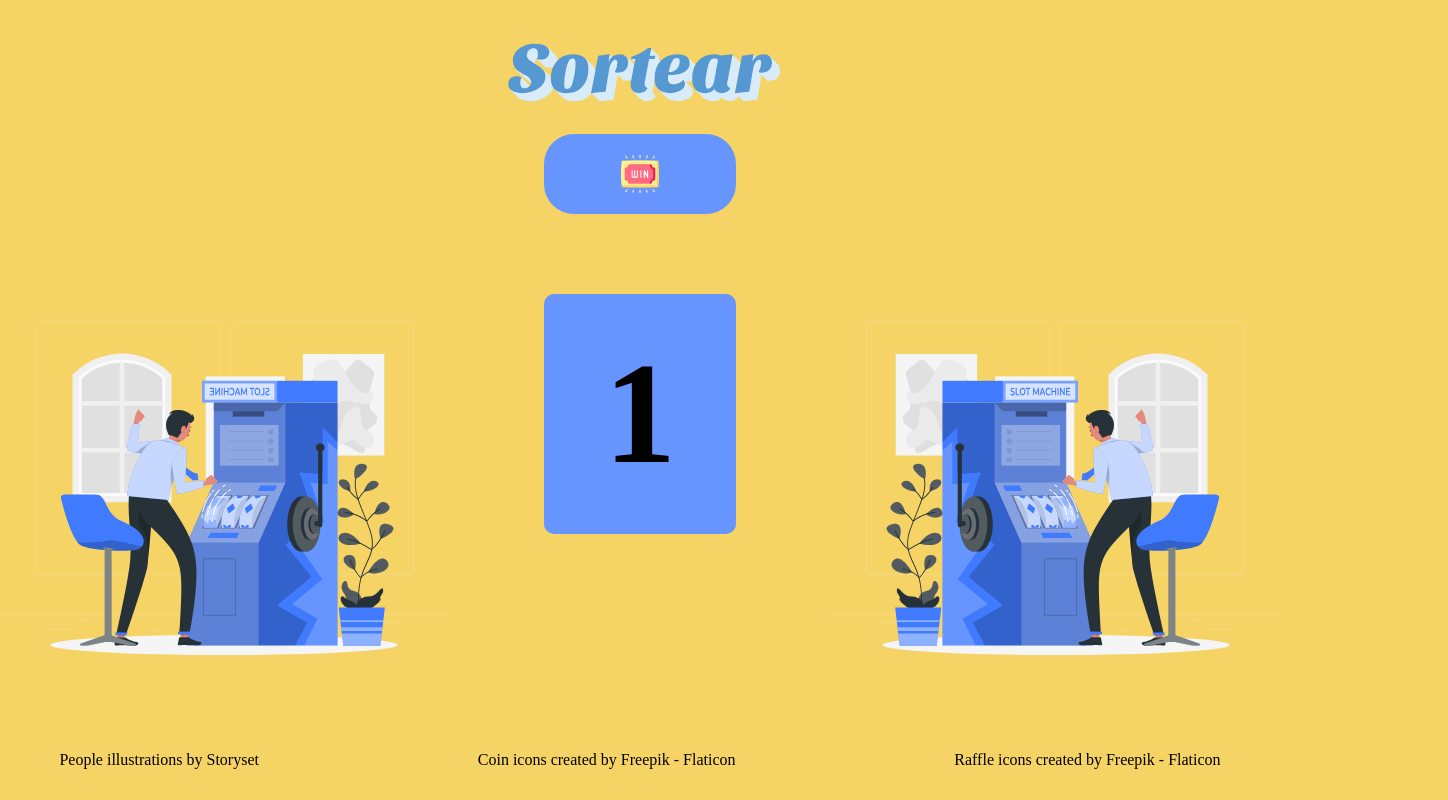
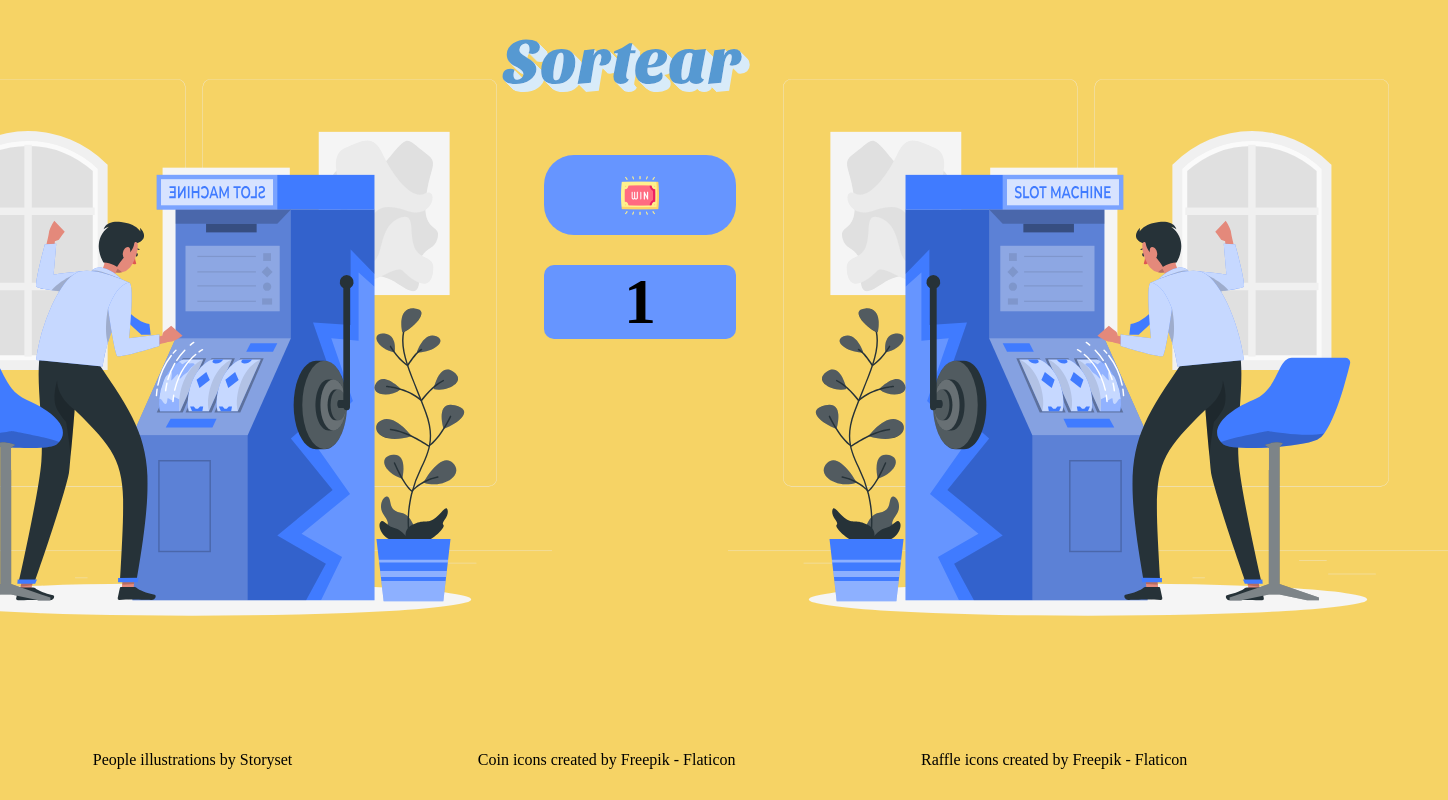
Before and after one commit to Bruno-SSC/Sorting-number, a plain HTML site: page index.html in a window 1280 px wide. Shown: the whole page, 1448 px wide, since content can reach past the window. Drawn offline with Linux system fonts and the light colour scheme.

Commit message:
cleaning

```diff
--- a/index.html
+++ b/index.html
@@ -1,60 +1,55 @@
 <!DOCTYPE html>
 <html lang="en">
     <head>
+        <!-- Metas -->
         <meta charset="UTF-8">
         <meta http-equiv="X-UA-Compatible" content="IE=edge">
         <meta name="viewport" content="width=device-width, initial-scale=1.0">
-        <title>Sorteio</title>
-        <link rel="stylesheet" href="css/style.css">
-        <script src="script.js" defer></script>
-
-        <style>
-
-        * {
-            margin: 0;
-            padding: 0;
-            list-style: none;
-            box-sizing: border-box;
-            text-decoration: none ;
-        }
-
-        </style>
+        <!-- Styles -->
+        <link rel="stylesheet" href="styles/style.css">
+        <!-- Links -->
+        <script src="./scripts/script.js" defer></script>
+        <!-- Title -->
+        <title>Sorting</title>
     </head>
     <body>
         <main>
-
-            <div class="container-img">
-                <img id="img-left" src="./assets/Slot machine-rafiki.svg"
-                    alt="">
+            <div class="img-cont">
+                <img class="left" src="./styles/assets/Slot-machine-rafiki.svg"
+                    alt="slot-machine">
             </div>
 
-            <div id="sortBTN-container">
-
-                <img id="title" src="./assets/Sortear.svg" alt="">
-
-                <div id="sortBTN">
-                    <img src="./assets/win.png" alt="">
+            <div class="middle-cont">
+                <div class="title">
+                    <img src="./styles/assets/Sortear.svg" alt="">
                 </div>
 
-                <div id="resultado">
+                <div id="sortBTN" class="sort-button">
+                    <img src="./styles/assets/win.png" alt="">
+                </div>
+
+                <div id="result" class="result">
                     <h1>1</h1>
                 </div>
 
             </div>
 
-            <div class="container-img">
-                <img id="img-right" src="./assets/Slot machine-rafiki.svg"
-                    alt="">
+            <div class="img-cont">
+                <img class="right" src="./styles/assets/Slot-machine-rafiki.svg"
+                    alt="slot-machine">
             </div>
 
         </main>
         <footer>
-            <a href="https://storyset.com/people">People illustrations by
-                Storyset</a>
-            <a href="https://www.flaticon.com/free-icons/coin" title="coin
-                icons">Coin icons created by Freepik - Flaticon</a>
-            <a href="https://www.flaticon.com/free-icons/raffle" title="raffle
-                icons">Raffle icons created by Freepik - Flaticon</a>
+            <div class="references">
+                <a href="https://storyset.com/people">People illustrations by
+                    Storyset</a>
+                <a href="https://www.flaticon.com/free-icons/coin" title="coin
+                    icons">Coin icons created by Freepik - Flaticon</a>
+                <a href="https://www.flaticon.com/free-icons/raffle"
+                    title="raffle
+                    icons">Raffle icons created by Freepik - Flaticon</a>
+            </div>
         </footer>
     </body>
 </html>
--- a/index.sass
+++ /dev/null
@@ -1,60 +0,0 @@
-@import url('https://fonts.googleapis.com/css2?family=Noto+Serif+Telugu:wght@700&display=swap')
-
-html
-    height: 100vh
-    width: 100vw
-    overflow: hidden
-    body
-        background: #f6d365 0%
-        main
-            height: 90vh
-            width: 100vw
-            display: flex
-            justify-content: space-between
-            #sortBTN-container
-                display: flex
-                flex-direction: column
-                align-items: center
-                height: 90vh
-                #title
-                    width: 30vw
-                #sortBTN
-                    width: 15vw
-                    height: 10vh
-                    border-radius: 30px
-                    background: #6695FF
-                    display: grid
-                    place-items: center
-                    cursor: pointer
-                    img
-                        width: 3vw
-                #resultado
-                    display: grid
-                    place-items: center
-                    background: #6695FF
-                    width: 15vw
-                    height: 30vh
-                    margin-top: 10vh
-                    border-radius: 10px
-                    h1
-                        font-size: 9rem
-            .container-img
-                height: 90vh
-                width: 40vw
-                display: flex
-                justify-content: center
-                align-items: flex-end
-                > img
-                    width: 100%
-                    object-fit: cover
-                #img-left
-                    transform: rotateY(180deg)
-        footer
-            height: 10vh
-            width: 100vw
-            display: flex
-            justify-content: space-around
-            align-items: center
-            gap: 100px
-            a
-                color: black
--- /dev/null
+++ b/sass/default.sass
@@ -0,0 +1,13 @@
+html
+    overflow: hidden
+    *
+        margin: 0
+        padding: 0
+        list-style: none
+        box-sizing: border-box
+        text-decoration: none
+    body
+        background: #f6d365 0%
+        main
+            display: flex
+            justify-content: space-between
--- /dev/null
+++ b/sass/img-cont.sass
@@ -0,0 +1,11 @@
+.img-cont
+    height: 90vh
+    width: 30vw
+    display: flex
+    justify-content: center
+    align-items: flex-end
+    > img
+        height: 100%
+        object-fit: fill
+    .left
+        transform: rotateY(180deg)
--- /dev/null
+++ b/sass/main.sass
@@ -0,0 +1,5 @@
+@use 'default'
+@use 'img-cont'
+@use 'middle-cont'
+@use 'references'
+@import url('https://fonts.googleapis.com/css2?family=Noto+Serif+Telugu:wght@700&display=swap')
--- /dev/null
+++ b/sass/middle-cont.sass
@@ -0,0 +1,28 @@
+.middle-cont
+    display: flex
+    flex-direction: column
+    align-items: center
+    height: 90vh
+    width: 30vw
+    gap: 30px
+    .title
+        width: 30vw
+    .sort-button
+        width: 15vw
+        height: 10vh
+        border-radius: 30px
+        background: #6695FF
+        display: grid
+        place-items: center
+        cursor: pointer
+        img
+            width: 3vw
+    .result
+        display: grid
+        place-items: center
+        background: #6695FF
+        width: 15vw
+        height: fit-content
+        border-radius: 10px
+        h1
+            font-size: 4rem
--- /dev/null
+++ b/sass/references.sass
@@ -0,0 +1,9 @@
+footer
+    .references
+        height: 10vh
+        width: 100vw
+        display: flex
+        justify-content: space-around
+        align-items: center
+        a
+            color: black
--- a/script.js
+++ b/scripts/script.js
@@ -1,5 +1,5 @@
 const sortBTN = document.querySelector('#sortBTN')
-const resultado = document.querySelector('#resultado h1')
+const resultado = document.querySelector('#result h1')
 var interval
 
 
```
Also changed, not shown: sass/index.sass (added), styles/assets/Slot-machine-rafiki.png (renamed from assets/Slot machine-rafiki.png), styles/assets/Slot-machine-rafiki.svg (renamed from assets/Slot machine-rafiki.svg), styles/assets/Sortear.svg (renamed from assets/Sortear.svg), styles/assets/desktop-design.jpg (renamed from images/desktop-design.jpg), styles/assets/dollar.png (renamed from assets/dollar.png), styles/assets/win.png (renamed from assets/win.png), styles/style.css, 2 other files.
